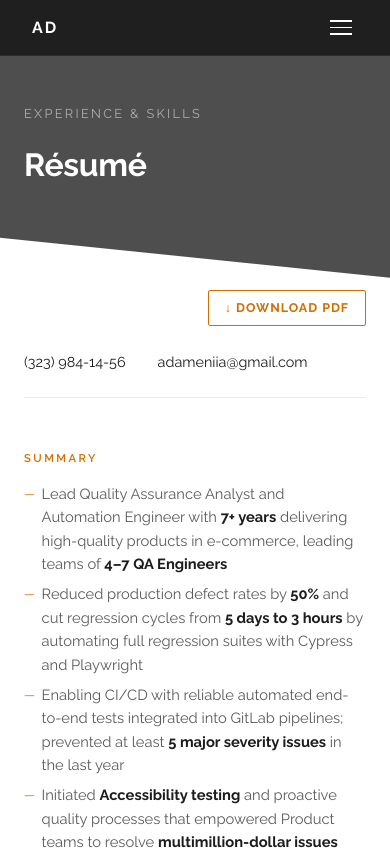
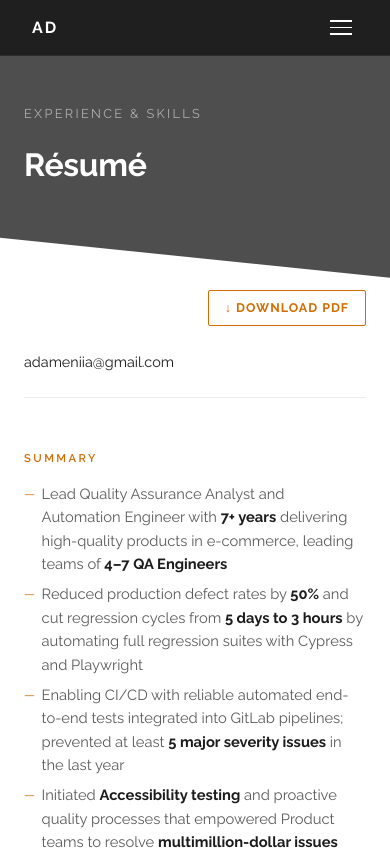
Before and after one commit to dameniia/personal-site, a React (Vite) app: page /resume in a window 390 px wide. Shown: the top 850 px of the page. Built offline with nearby package versions, Linux system fonts and the light colour scheme.

Commit message:
Remove phone number from Resume page

```diff
--- a/src/pages/Resume.jsx
+++ b/src/pages/Resume.jsx
@@ -22,7 +22,6 @@ export function Resume() {
           </div>
 
           <div className="resume-contacts">
-            <span>(323) 984-14-56</span>
             <span>adameniia@gmail.com</span>
           </div>
 
```
